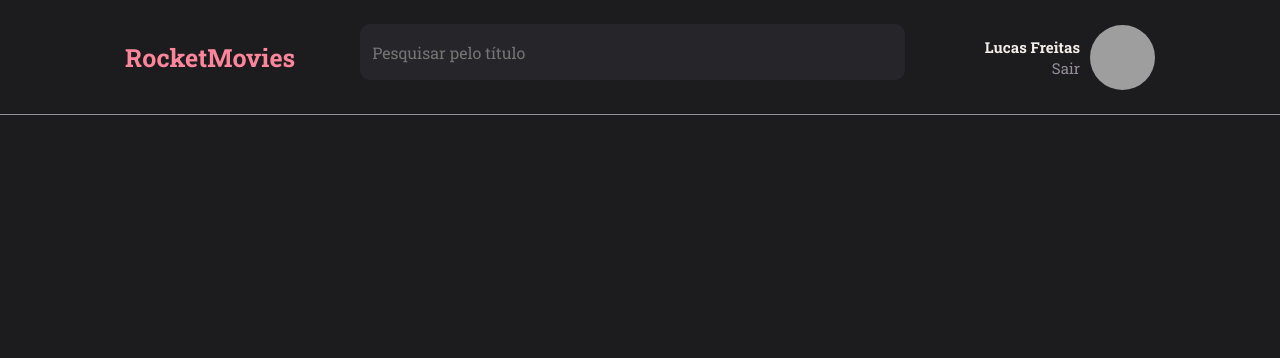
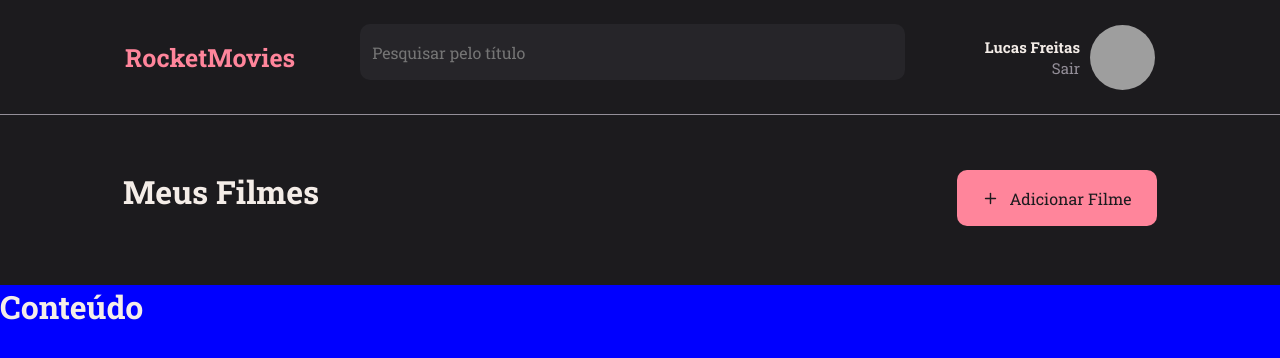
Before and after one commit to lucasfreittas/RocketFlix-Front, a React (Vite) app: page / in a window 1280 px wide. Shown: the top 358 px of the page. Built offline with nearby package versions, Linux system fonts and the light colour scheme; grey boxes are pictures that could not be loaded.

Commit message:
adjusting button component

```diff
--- a/src/Components/Button/index.jsx
+++ b/src/Components/Button/index.jsx
@@ -1,9 +1,10 @@
 import { Container } from './styles';
 
-export function Button({title}){
+export function Button({ icon: Icon, title}){
     return(
         <Container>
-            {title}
+           {Icon && <Icon size={17}/>}
+           {title}
         </Container>
     )
 };
--- a/src/Components/Button/styles.js
+++ b/src/Components/Button/styles.js
@@ -10,6 +10,11 @@ export const Container = styled.button`
     padding: 0 16px;
     border-radius: 10px;
 
+    display: flex;
+    justify-content: center;
+    align-items: center;
+    gap: 10px;
+
     font-weight: medium;
     font-size: 16px;
 `
--- a/src/Pages/Home/index.jsx
+++ b/src/Pages/Home/index.jsx
@@ -1,10 +1,20 @@
-import { Container } from './styles';
+import { Container, Title, Content } from './styles';
 import { Header } from '../../Components/Header'
+import { Button } from '../../Components/Button';
+import {FiPlus} from 'react-icons/fi'
 
 export function Home(){
     return(
         <Container>
             <Header />
+            <Title>
+                <h1>Meus Filmes</h1>
+                <Button icon={FiPlus} title='Adicionar Filme' />
+            </Title>
+
+            <Content>
+                <h1>Conteúdo</h1>
+            </Content>
         </Container>
     )
 }
--- a/src/Pages/Home/styles.js
+++ b/src/Pages/Home/styles.js
@@ -2,6 +2,31 @@ import styled from 'styled-components';
 
 export const Container = styled.div`
   width: 100%;
-  height: 100%;
+  height: 100vh;
 
-`
+  display: grid;
+  grid-template-rows: 120px 165px auto;
+  grid-template-areas:
+  "Header"
+  "Title"
+  "Content";
+
+
+`;
+
+export const Title = styled.div`
+  grid-area: Title;
+
+  display: flex;
+  justify-content: space-between;
+  padding: 50px 123px;
+
+  Button{
+    width: 200px;
+  }
+`;
+
+export const Content = styled.div`
+  grid-area: Content;
+  background-color: blue;
+`;
```
Also changed, not shown: src/Components/Header/index.jsx (line endings or trailing spaces).
